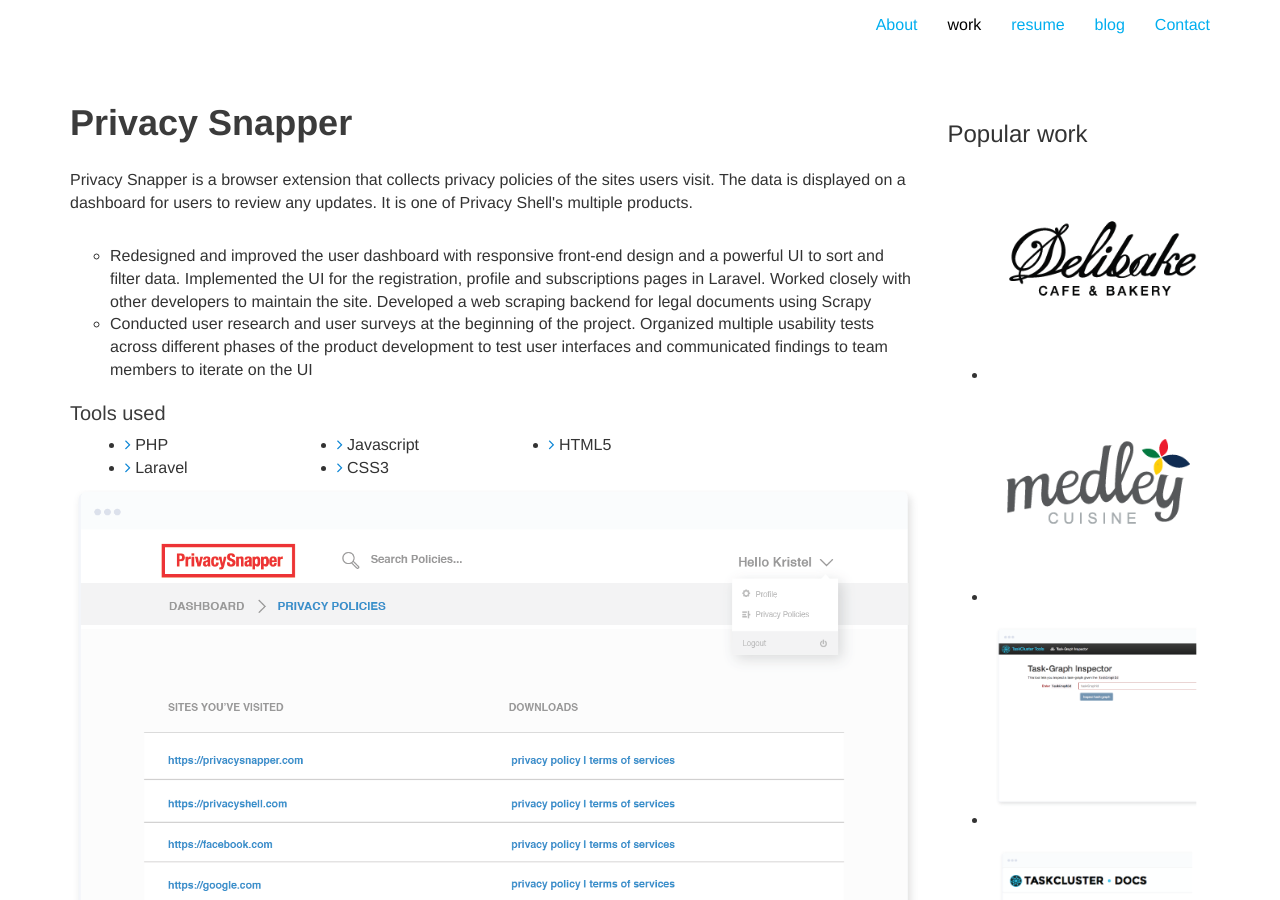
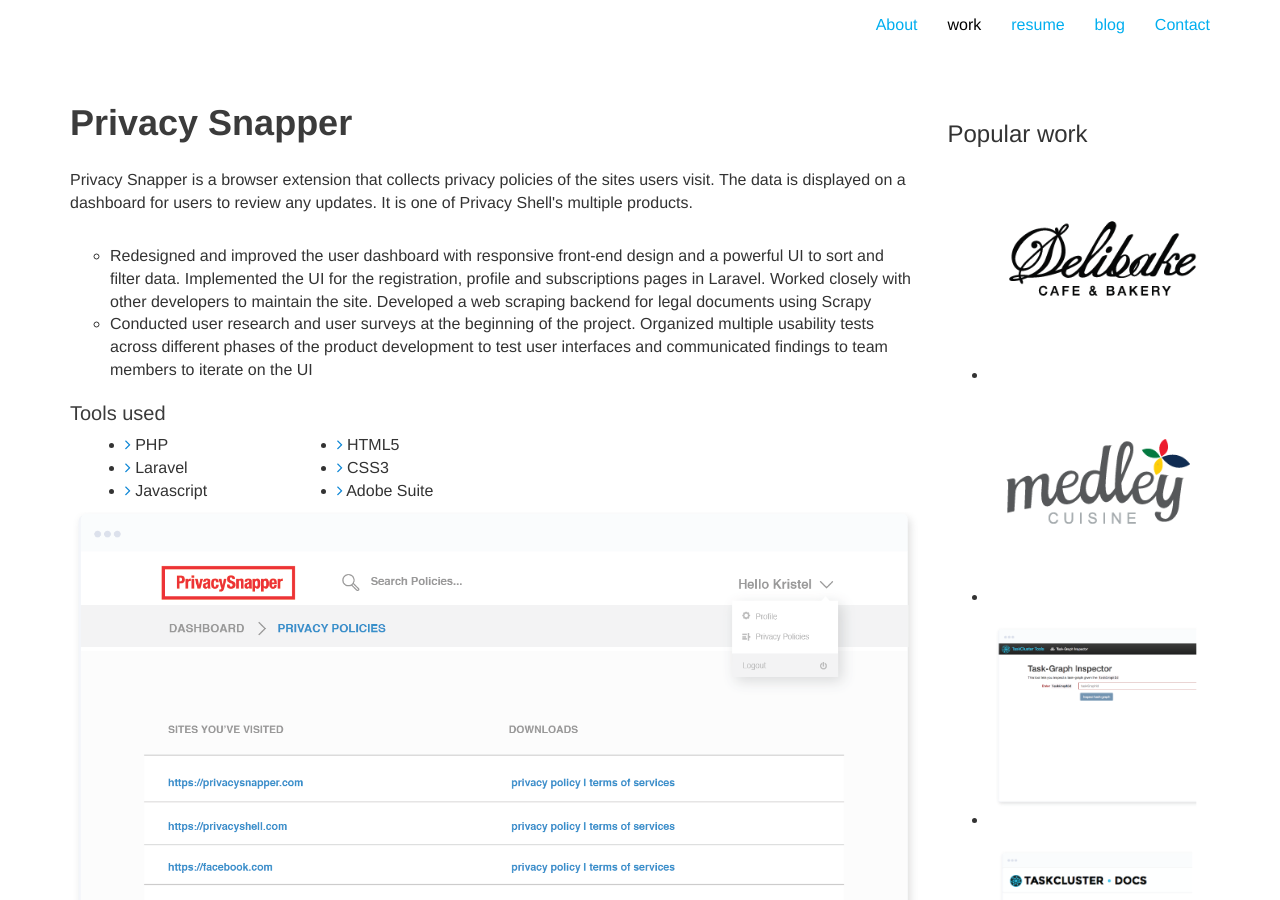
Before and after one commit to kristelteng/personal_site, a Jekyll site: the page built from _works/psnapper.html, in a window 1280 px wide and 900 px high. Built offline with Jekyll 4.4.1, drawn with Linux system fonts in a browser that asks for light colours.

Commit message:
readjust layout

```diff
--- a/_works/psnapper.html
+++ b/_works/psnapper.html
@@ -6,7 +6,7 @@
 image_popular: /assets/images/thumbnail/popular/popular_06.png
 ---
 
-<div class="project-name overflow padding-bottom">
+<div class="project-name overflow">
   <h2 class="bold">{{page.title}}</h2>
   <p class="project-description">Privacy Snapper is a browser extension that collects privacy policies of the sites users visit. The data is displayed on a dashboard for users to review any updates. It is one of Privacy Shell's multiple products.</p>
 
@@ -17,23 +17,19 @@
   </ul>
 
   <h3 class="project-title">Tools used</h3>
-  <div class="col-sm-3">
+  <div class="col-md-3 col-xs-6">
     <ul class="elements">
       <li><i class="fa fa-angle-right"></i> PHP</li>
       <li><i class="fa fa-angle-right"></i> Laravel</li>
+      <li><i class="fa fa-angle-right"></i> Javascript</li>
     </ul>
   </div>
 
-  <div class="col-sm-3">
-    <ul class="elements">
-      <li><i class="fa fa-angle-right"></i> Javascript</li>
-      <li><i class="fa fa-angle-right"></i> CSS3</li>
-    </ul>
-  </div>
-
-  <div class="col-sm-3">
+  <div class="col-md-3 col-xs-6">
     <ul class="elements">
       <li><i class="fa fa-angle-right"></i> HTML5</li>
+      <li><i class="fa fa-angle-right"></i> CSS3</li>
+      <li><i class="fa fa-angle-right"></i> Adobe Suite</li>
     </ul>
   </div>
 
@@ -47,25 +43,26 @@
     </div>
   </div>
 
-  <div class="col-sm-12 col-xs-12 cta-button text-center padding-bottom">
+  <div class="ol-sm-12 text-center padding-bottom">
     <div class="live-preview">
       <a href="https://tools.taskcluster.net/task-inspector/" class="btn btn-common" target="_blank">Live Preview</a>
     </div>
   </div>
+</div>
 
   <!-- WEBSITE -->
-  <h3 class="project-title padding-top">Privacy Snapper - Website</h3>
+  <h3 class="project-title">Privacy Snapper - Website</h3>
   <p class="project-description">Designed the UI/X flow for the main website using Wordpress. Implemented different landing pages for Privacy Snapper, tracked analysis with Google Analytics and conducted A/B testing in Optimizely to measure the impact of the design changes on the users. Responsible for monitoring and reporting on website traffic and performance to internal team.</p>
 
 <h3 class="project-title">Tools used</h3>
-  <div class="col-sm-3 tools">
+<div class="col-md-3 col-xs-6">
   <ul class="elements">
     <li><i class="fa fa-angle-right"></i> Wordpress</li>
     <li><i class="fa fa-angle-right"></i> Optimizely</li>
   </ul>
 </div>
 
-  <div class="col-sm-3 tools">
+<div class="col-md-3 col-xs-6">
   <ul class="elements">
     <li><i class="fa fa-angle-right"></i> Google Analytics</li>
     <li><i class="fa fa-angle-right"></i> Adobe Suite</li>
@@ -83,7 +80,7 @@
 <p class="project-description">Designed the visual elements including graphic elements, logo, marketing materials and all branding. Created design specification to ensure brand consistency throughout the site and the product.</p>
 
 <h3 class="project-title">Tools used</h3>
-  <div class="col-sm-3 tools">
+<div class="col-md-3 col-xs-6">
   <ul class="elements">
     <li><i class="fa fa-angle-right"></i> Adobe Suite</li>
   </ul>
@@ -99,9 +96,8 @@
   </div>
 </div>
 
-  <div class="col-sm-12 text-center padding-top padding-bottom">
+<div class="col-sm-12 text-center padding-bottom">
   <div class="live-preview">
-      <a href="https://privacysnapper.com/" class="btn btn-common uppercase">Live Preview</a>
+    <a href="https://privacysnapper.com/" class="btn btn-common uppercase" target="_blank">Live Preview</a>
   </div>
 </div>
-</div>
```
Lines whose indentation alone changed are shown as unchanged.
